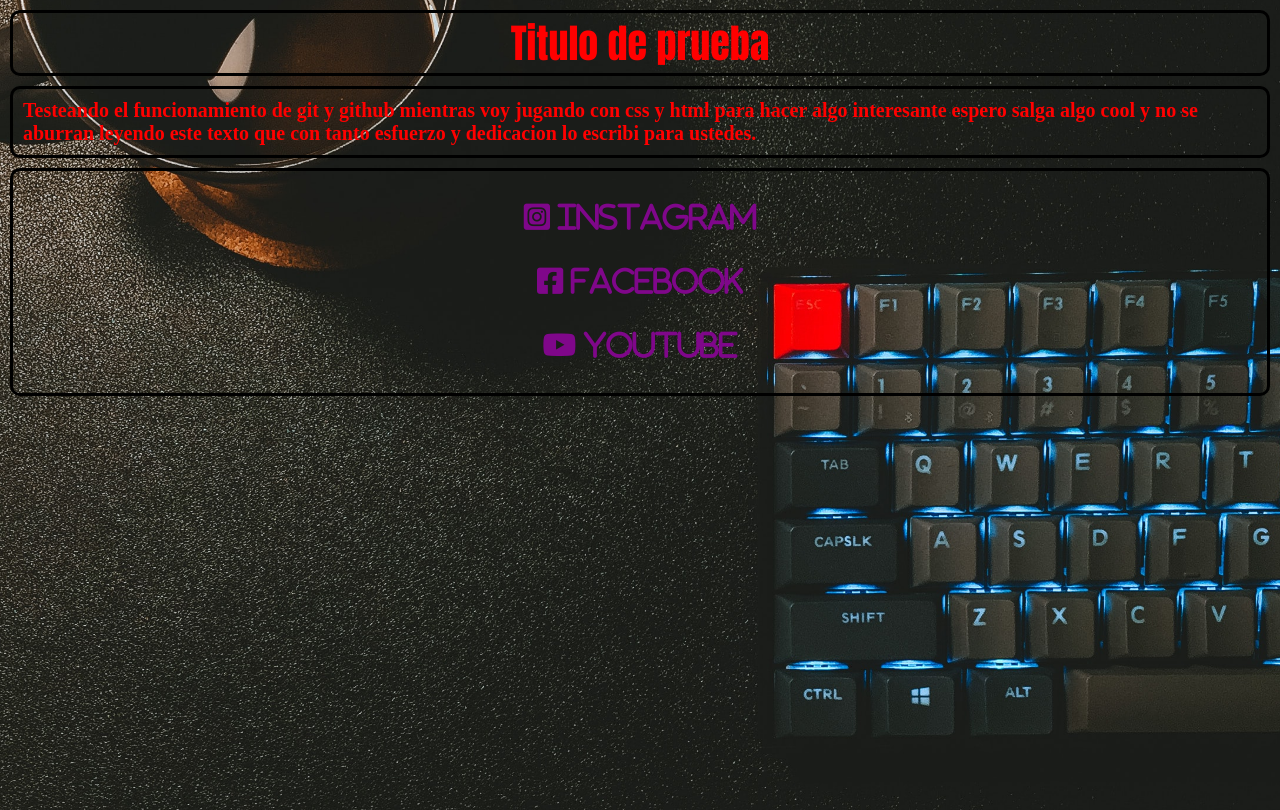
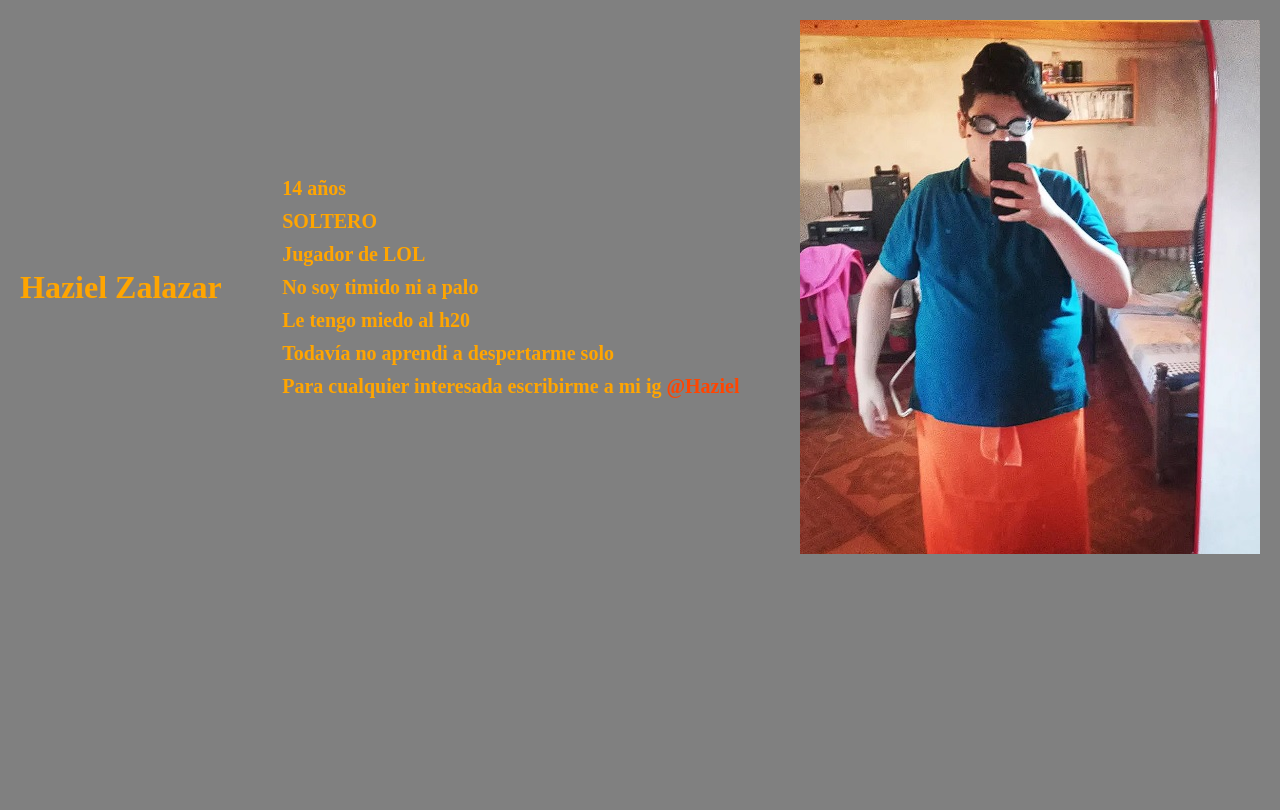
Before and after one commit to LautaroJLZ/prueba-deploy-utn, a plain HTML site: page index.html in a window 1280 px wide. Drawn offline with Linux system fonts and the light colour scheme.

Commit message:
Change inf for haziel bio

```diff
--- a/index.html
+++ b/index.html
@@ -9,12 +9,20 @@
     <title>Prueba Deploy UTN</title>
 </head>
 <body>
-    <h1>Titulo de prueba</h1>
-    <p>Testeando el funcionamiento de git y github mientras voy jugando con css y html para hacer algo interesante espero salga algo cool y no se aburran leyendo este texto que con tanto esfuerzo y dedicacion lo escribi para ustedes.</p>
+    <div class="container">
+        <div class="tittle"><h1>Haziel Zalazar</h1></div>
+    <div class="container-inf">
     <ul>
-        <li><a href="https://www.instagram.com/lautyjlz/" target="_blank"><i class="fa-brands fa-square-instagram"> Instagram</i></a></li>
-        <li><a href="https://www.facebook.com/lauty.jlz/" target="_blank"><i class="fa-brands fa-square-facebook"> Facebook</i></a></li>
-        <li><a href="https://www.youtube.com/channel/UCreTbbDTc5FUnatOEVnUxJw" target="_blank"><i class="fa-brands fa-youtube"> YouTube</i></a></li>
+        <li>14 años</li>
+        <li>SOLTERO</li>
+        <li>Jugador de LOL</li>
+        <li>No soy timido ni a palo</li>
+        <li>Le tengo miedo al h20</li>
+        <li>Todavía no aprendi a despertarme solo</li>
+        <li>Para cualquier interesada escribirme a mi ig <a href="https://www.instagram.com/zalazarhaziel/?hl=es-la"> @Haziel</a></li>
     </ul>
+    </div>
+    <div class="container-img"><img src="assets/haziel.jpg" alt=""></div>
+    </div>
 </body>
 </html>
--- a/style.css
+++ b/style.css
@@ -2,54 +2,42 @@
     padding: 0;
     margin: 0;
     box-sizing: border-box;
+    background-color: grey;
 }
-
-body {
-    min-height: 100vh;
-    background-image: url(assets/nice-background.jpg);
-    background-repeat: no-repeat;
-    background-position-x: center;
-    background-position-y: center;
-    background-size: 90rem;
+.container {
+    display: flex;
+    flex-direction: row;
+    justify-content: space-between;
 }
-h1 {
+.tittle {
+    margin: 20px;
     display: flex;
     justify-content: center;
-    font-family: Impact, Haettenschweiler, 'Arial Narrow Bold', sans-serif;
-    font-size: 40px;
-    font-weight: 400;
-    border: 3px solid black;
-    border-radius: 10px;
-    margin: 10px;
-    color: red;
+    align-items: center;
+    color: orange;
 }
-p {
-    margin: 10px;
-    font-size: 20px;
-    border: 3px solid black;
-    border-radius: 10px;
-    padding: 10px;
-    color: red;
-    font-weight: bold;
+.container-img {
+    display: flex;
+    justify-content: center;
+    align-items: center;
+    margin: 20px;
 }
-ul {
-    margin: 10px;
-    padding: 10px;
-    list-style: none;
-    border: 3px solid black;
-    border-radius: 10px;
-    color: gainsboro;
+.container-inf {
+    display: flex;
+    justify-content: center;
+    align-items: center;
 }
 li {
-    padding: 10px;
+    font-size: 20px;
+    font-weight: bold;
+    list-style: none;
     margin: 10px;
-    text-align: center;
-    font-weight: bold;
-    font-size: 30px;
-    color: gainsboro;
+    color: orange;
+}
+img {
+    display: flex;
 }
 a {
     text-decoration: none;
-    color: rgb(127, 7, 138);
-    font-weight: bold;
+    color: orangered;
 }
```
Also changed, not shown: assets/haziel.jpg (added).
